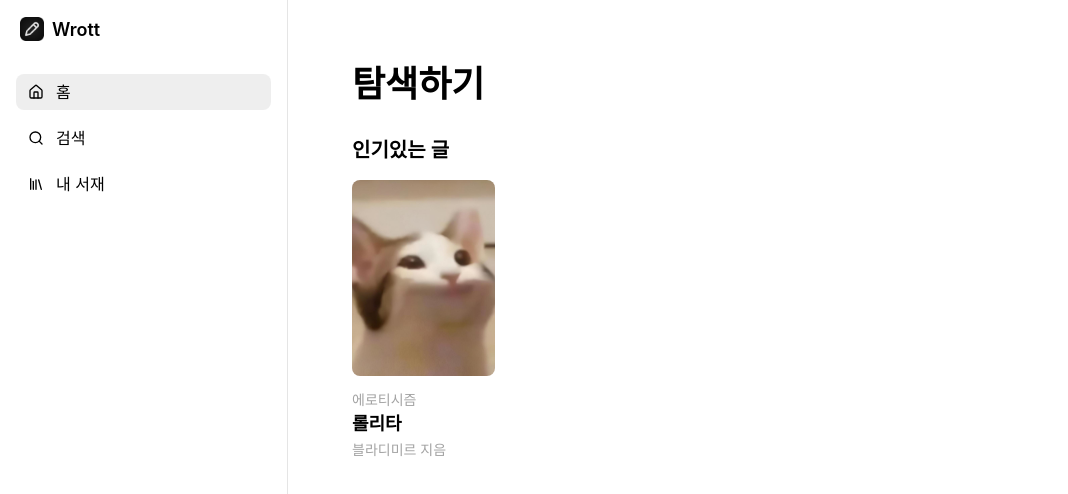
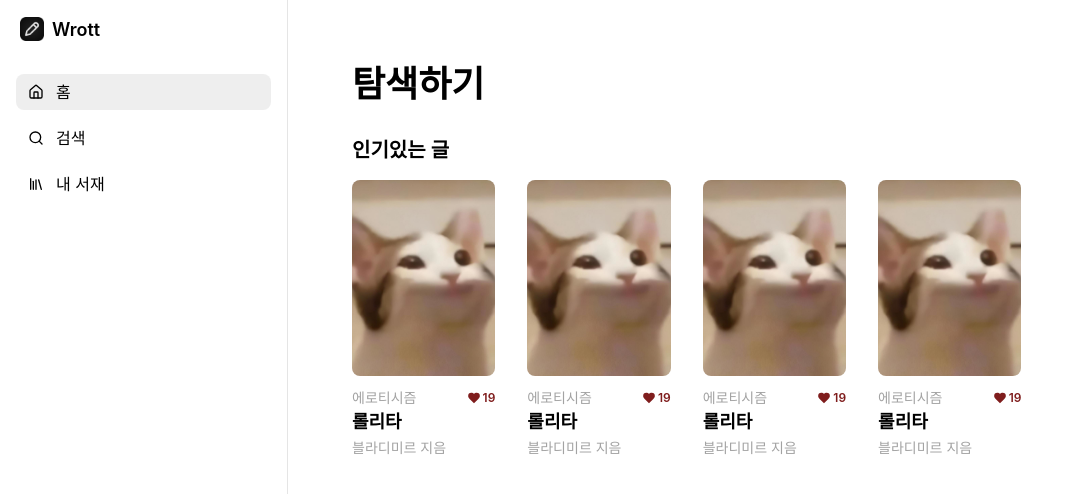
Before and after one commit to sujang958/wrott, a Next.js app: page / in a window 1280 px wide. Shown: the top 494 px of the page, without its empty margins (0-1068 px from the left). Built offline with nearby package versions, Linux system fonts and the light colour scheme; a web font is replaced by a local one.

Commit message:
feat: add a heart

```diff
--- a/src/app/page.tsx
+++ b/src/app/page.tsx
@@ -1,4 +1,5 @@
 import Container from "@/components/Container";
+import WritingItem from "@/components/WritingItem";
 import { Search } from "lucide-react";
 import Image from "next/image";
 
@@ -9,14 +10,12 @@ export default function Home() {
 
       <section className="mt-8">
         <p className="text-xl font-semibold">인기있는 글</p>
-        <div className="flex flex-row items-center justify-start mt-4 gap-x-4">
-          <div className="cursor-pointer">
-            <Image src="/cover.png" width={1024 * 0.14} height={1401 * 0.14} alt="cover" className="object-contain rounded-lg" draggable={false} />
+        <div className="flex flex-row items-center justify-start mt-4 gap-x-8">
+          <WritingItem />
+          <WritingItem />
+          <WritingItem />
+          <WritingItem />
 
-            <p className="text-sm text-neutral-400 mt-3.5">에로티시즘</p>
-            <p className="text-lg font-semibold">롤리타</p>
-            <p className="text-sm text-neutral-400 mt-0.5">블라디미르 지음</p>
-          </div>
         </div>
       </section>
 
--- /dev/null
+++ b/src/components/WritingItem.tsx
@@ -0,0 +1,30 @@
+import { Heart } from "lucide-react"
+import Image from "next/image"
+import { FC } from "react"
+
+const WritingItem: FC = () => {
+  return (
+    <div className="cursor-pointer">
+      <Image
+        src="/cover.png"
+        width={1024 * 0.14}
+        height={1401 * 0.14}
+        alt="cover"
+        className="object-contain rounded-lg"
+        draggable={false}
+      />
+
+      <div className="flex flex-row items-center justify-between mt-3">
+        <p className="text-sm text-neutral-400">에로티시즘</p>
+        <div className="flex flex-row items-center gap-x-0.5">
+          <Heart className="fill-red-900 stroke-0 size-3.5" />
+          <p className="text-xs text-red-900 font-semibold">19</p>
+        </div>
+      </div>
+      <p className="text-lg font-semibold">롤리타</p>
+      <p className="text-sm text-neutral-400 mt-0.5">블라디미르 지음</p>
+    </div>
+  )
+}
+
+export default WritingItem
```
